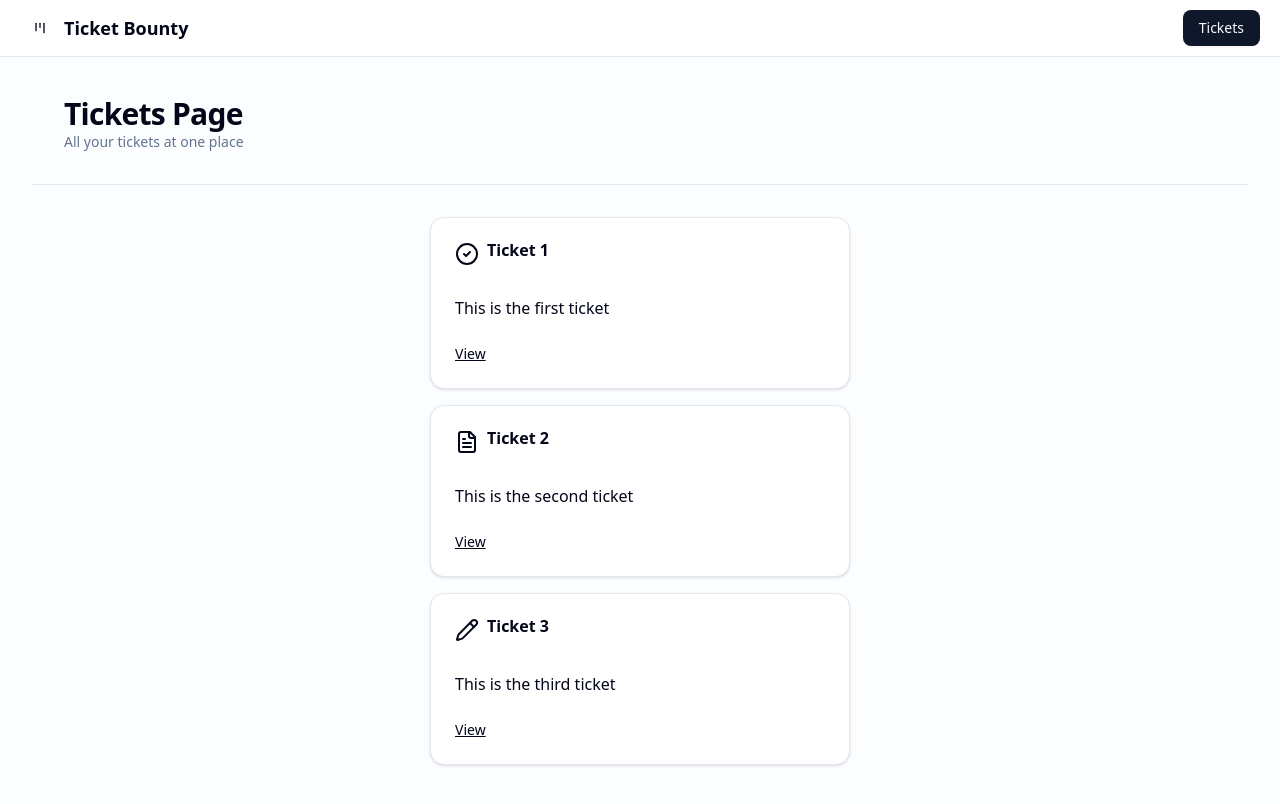
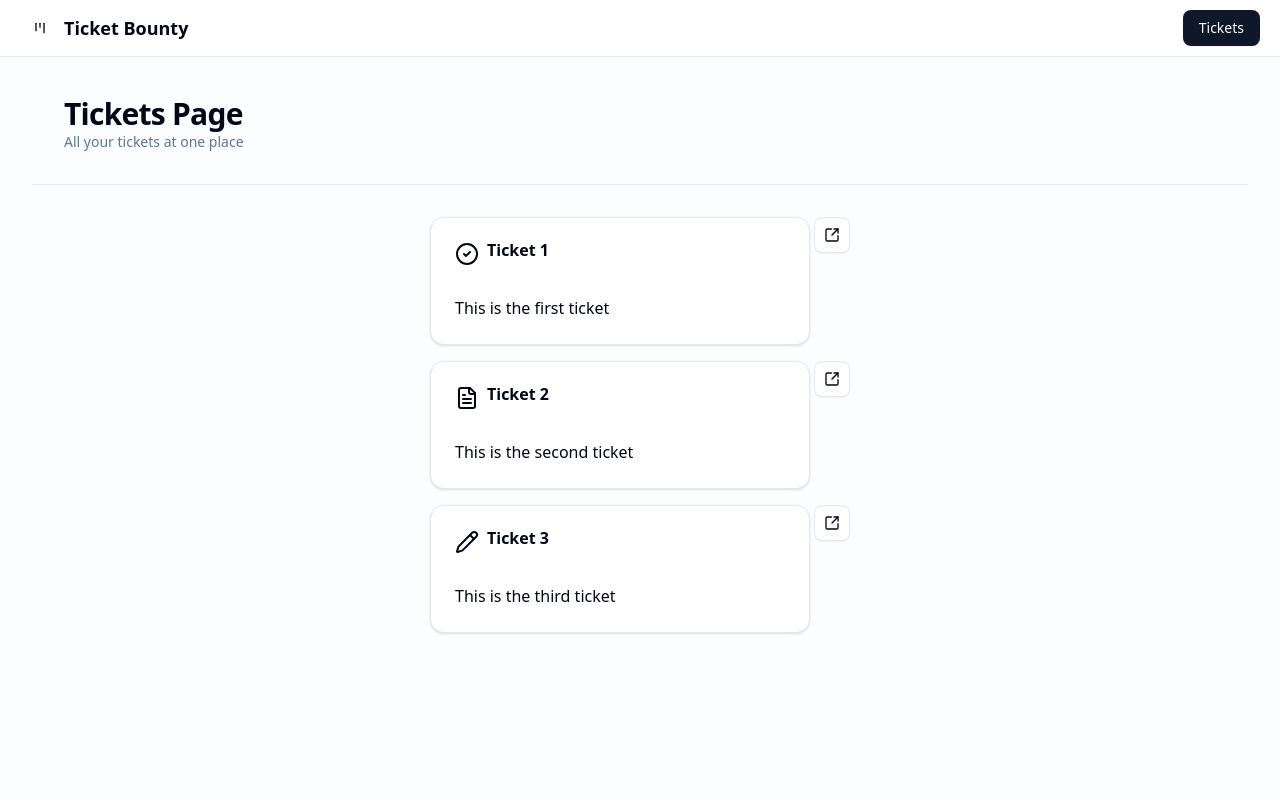
Before and after one commit to fstevenson/course-react-next, a Next.js app: page /tickets in a window 1280 px wide. Shown: the top 804 px of the page. Built offline with nearby package versions, Linux system fonts and the light colour scheme.

Commit message:
Reuse of ticket item to display list of tickets and ticket details

```diff
--- a/src/app/tickets/[ticketId]/page.tsx
+++ b/src/app/tickets/[ticketId]/page.tsx
@@ -1,6 +1,7 @@
 import { Placeholder } from "@/components/placeholder";
 import { Button } from "@/components/ui/button";
 import { initialTickets } from "@/data";
+import { TicketItem } from "@/features/ticket/components/ticket-item";
 import { ticketsPath } from "@/paths";
 import Link from "next/link";
 
@@ -31,10 +32,10 @@ const TicketPage = async ({ params }: TicketPageProps) => {
     }
 
     return (
-        <div>
-            <h2 className="text-lg">{ticket.title}</h2>
-            <p>{ticket.content}</p>
+        <div className="flex justify-center animate-fade-from-top">
+            <TicketItem ticket={ticket} key={ticket.id} isDetail />
         </div>
+
     );
 }
 
--- a/src/app/tickets/page.tsx
+++ b/src/app/tickets/page.tsx
@@ -1,24 +1,7 @@
-import clsx from "clsx";
-import Link from "next/link";
-import {
-    Card,
-    CardContent,
-    CardFooter,
-    CardHeader,
-    CardTitle,
-} from "@/components/ui/card";
+import { initialTickets } from "@/data";
 
-import { initialTickets } from "@/data";
-import { ticketPath } from "@/paths";
-import { LucideCircleCheck, LucidePencil, LucideFileText } from "lucide-react";
 import { Heading } from "@/components/heading";
-
-const TICKET_ICONS = {
-    OPEN: <LucideFileText />,
-    IN_PROGRESS: <LucidePencil />,
-    DONE: <LucideCircleCheck />,
-}
-
+import { TicketItem } from "@/features/ticket/components/ticket-item";
 
 const TicketsPage = () => {
     return (
@@ -26,22 +9,7 @@ const TicketsPage = () => {
             <Heading title="Tickets Page" description="All your tickets at one place" />
             <div className="flex-1 flex flex-col items-center gap-y-4 animate-fade-from-top">
                 {initialTickets.map((ticket) => (
-                    <Card key={ticket.id} className="w-full max-w-[420px]">
-                        <CardHeader>
-                            <CardTitle className="flex gap-x-2">
-                                <span>{TICKET_ICONS[ticket.status]}</span>
-                                <span className="truncate">{ticket.title}</span>
-                            </CardTitle>
-                        </CardHeader>
-                        <CardContent>
-                            <span className={"line-clamp-3 whitespace-break-spaces"}>{ticket.content}</span>
-                        </CardContent>
-                        <CardFooter>
-                            <Link href={ticketPath(ticket.id)} className="text-sm underline">
-                                View
-                            </Link>
-                        </CardFooter>
-                    </Card>
+                    <TicketItem key={ticket.id} ticket={ticket} />
                 ))
                 }
             </div>
--- /dev/null
+++ b/src/features/ticket/components/ticket-item.tsx
@@ -0,0 +1,55 @@
+import clsx from "clsx"
+import { Card, CardContent, CardFooter, CardHeader, CardTitle } from "@/components/ui/card"
+import { ticketPath } from "@/paths"
+import Link from "next/link"
+import { TICKET_ICONS } from "../constants"
+import { Ticket } from "../types"
+import { LucideSquareArrowOutUpRight, Omega } from "lucide-react"
+import { Button } from "@/components/ui/button"
+
+type TicketItemProps = {
+    ticket: Ticket;
+    isDetail?: boolean;
+}
+
+const TicketItem = ({ ticket, isDetail }: TicketItemProps) => {
+    const detailButton = (
+        <Button size="icon" variant="outline" asChild>
+            <Link href={ticketPath(ticket.id)}>
+                <LucideSquareArrowOutUpRight className="h-4 w-4" />
+            </Link>
+        </Button>
+    );
+
+    return (
+        <div className={clsx("w-full flex gap-x-1", {
+            "max-w-[580px]": isDetail,
+            "max-w-[420px]": !isDetail,
+        })} >
+            <Card key={ticket.id} className="w-full">
+                <CardHeader>
+                    <CardTitle className="flex gap-x-2">
+                        <span>{TICKET_ICONS[ticket.status]}</span>
+                        <span className="truncate">{ticket.title}</span>
+                    </CardTitle>
+                </CardHeader>
+                <CardContent>
+                    <span className={clsx("whitespace-break-spaces", {
+                        "line-clamp-3": !isDetail,
+                    })}>
+                        {ticket.content}
+                    </span>
+                </CardContent>
+            </Card>
+            {
+                isDetail ? null : <div className="flex flex-col gap-y-1">
+                    {detailButton}
+                </div>
+            }
+
+        </div >
+
+    )
+}
+
+export { TicketItem }
--- /dev/null
+++ b/src/features/ticket/constants.tsx
@@ -0,0 +1,9 @@
+import { LucideCircleCheck, LucidePencil, LucideFileText } from "lucide-react";
+
+const TICKET_ICONS = {
+    OPEN: <LucideFileText />,
+    IN_PROGRESS: <LucidePencil />,
+    DONE: <LucideCircleCheck />,
+}
+
+export { TICKET_ICONS }
```
Also changed, not shown: src/features/ticket/types.ts (+8 -0 lines), src/features/ticket/constants.ts (deleted).
